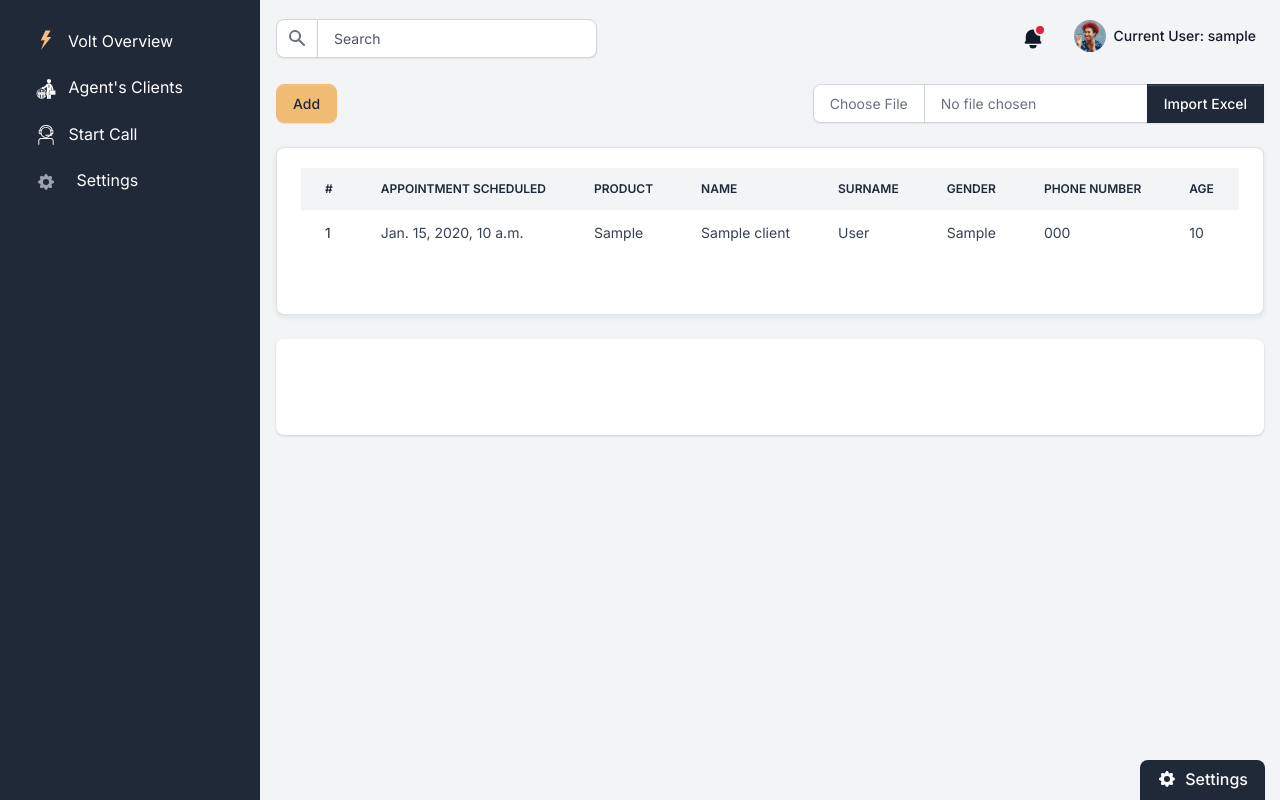
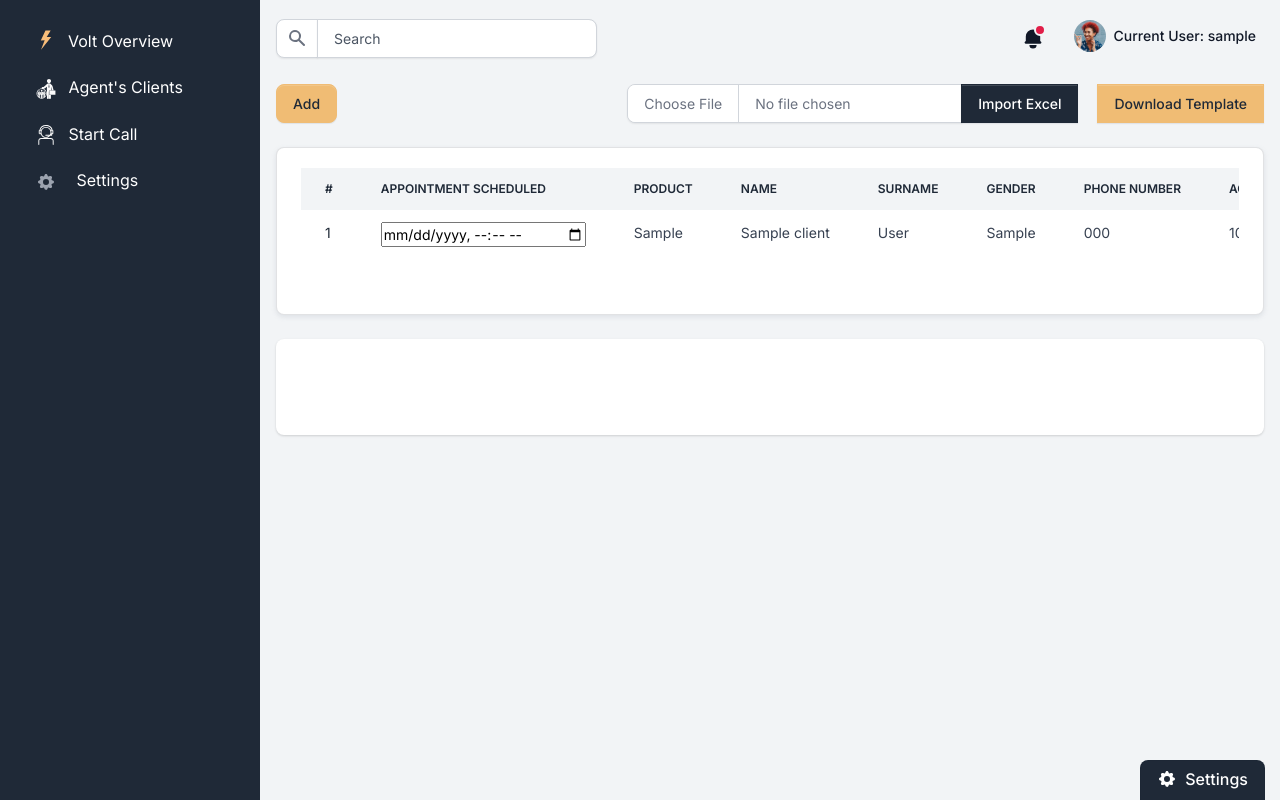
Before and after one commit to Eng-HassanRaza/CRM, a Django app: page /crm/agent_client in a window 1280 px wide. Run offline with Django 3.2, Linux system fonts and the light colour scheme; a user stored in the database is signed in; tables that the repository leaves empty hold one stand-in row (values such as "Sample post"); some libraries are stand-ins or nearby versions.

Commit message:
download templates, add date field for schedule appointment

```diff
--- a/apps/crm/templatetags/custom_filters.py
+++ b/apps/crm/templatetags/custom_filters.py
@@ -1,4 +1,5 @@
 from django import template
+import datetime
 from django.template.defaultfilters import stringfilter
 
 register = template.Library()
@@ -7,3 +8,8 @@
 @stringfilter
 def trim(value):
     return value.strip()
+@register.filter
+def datefilter(value):
+    string = str(value)[:19]
+    date_time = datetime.datetime.strptime(string, '%Y-%m-%d %H:%M:%S').strftime('%Y/%m/%d %H:%M:%S')
+    return date_time
--- a/apps/crm/urls.py
+++ b/apps/crm/urls.py
@@ -12,4 +12,7 @@
     path('agent_client/add/', views.agent_client_add, name='agent_client_add'),
     path('start_calls', views.start_calls, name='start_calls'),
     path('download_even/<uuid:id>', views.create_icsfile, name="download_event"),
+    path('download_excelfile', views.download_excelfile, name="download_excelfile"),
+    path('download_startcall', views.download_startcall, name="download_startcall"),
+    path('ajax_date', views.ajax_date, name="ajax_date"),
 ]
--- a/apps/crm/views.py
+++ b/apps/crm/views.py
@@ -1,5 +1,6 @@
 import uuid
-
+import datetime
+import xlwt as xlwt
 from django.contrib.auth.decorators import login_required
 from django.http import HttpResponse, JsonResponse
 from django.shortcuts import redirect, render
@@ -142,3 +143,103 @@
     response['Content-Type'] = 'text/plain'
     response['Content-Disposition'] = 'attachment; filename=Event.ics'
     return response
+def download_excelfile(request):
+        # content-type of response
+        response = HttpResponse(content_type='application/ms-excel')
+
+        # decide file name
+        response['Content-Disposition'] = 'attachment; filename="add_clients_template.xls"'
+
+        # creating workbook
+        wb = xlwt.Workbook(encoding='utf-8')
+
+        # adding sheet
+        ws = wb.add_sheet("sheet1")
+
+        # Sheet header, first row
+        row_num = 0
+
+        font_style = xlwt.XFStyle()
+        # headers are bold
+        font_style.font.bold = True
+
+        # column header names, you can use your own headers here
+        columns = ['appointment_secehdule', 'product', 'name', 'surname','phone_number','age' ]
+
+        # write column headers in sheet
+        for col_num in range(len(columns)):
+            ws.write(row_num, col_num, columns[col_num], font_style)
+
+        # Sheet body, remaining rows
+        font_style = xlwt.XFStyle()
+
+       # get your data, from database or from a text file...
+      #  data = get_data()  # dummy method to fetch data.
+        #for my_row in data:
+        for i in range(0,1):
+            row_num = row_num + 1
+            ws.write(row_num, 0, "2021/12/15 10:00", font_style)
+            ws.write(row_num, 1, "life insurance", font_style)
+            ws.write(row_num, 2, "tan", font_style)
+            ws.write(row_num, 3, "m", font_style)
+            ws.write(row_num, 4, "6512341234", font_style)
+            ws.write(row_num, 5, "12", font_style)
+
+        wb.save(response)
+        return response
+
+
+def download_startcall(request):
+    # content-type of response
+    response = HttpResponse(content_type='application/ms-excel')
+
+    # decide file name
+    response['Content-Disposition'] = 'attachment; filename="add_phonenumber_template.xls"'
+
+    # creating workbook
+    wb = xlwt.Workbook(encoding='utf-8')
+
+    # adding sheet
+    ws = wb.add_sheet("sheet1")
+
+    # Sheet header, first row
+    row_num = 0
+
+    font_style = xlwt.XFStyle()
+    # headers are bold
+    font_style.font.bold = True
+
+    # column header names, you can use your own headers here
+    columns = ['phone_number']
+
+    # write column headers in sheet
+    for col_num in range(len(columns)):
+        ws.write(row_num, col_num, columns[col_num], font_style)
+
+    # Sheet body, remaining rows
+    font_style = xlwt.XFStyle()
+
+    # get your data, from database or from a text file...
+    #  data = get_data()  # dummy method to fetch data.
+    # for my_row in data:
+    for i in range(0, 3):
+        row_num = row_num + 1
+        ws.write(row_num, 0, "6512341234", font_style)
+
+
+    wb.save(response)
+    return response
+def ajax_date(request):
+    data = dict()
+    if request.is_ajax and request.method == "POST":
+        client_id = request.POST.get("client_id", None)
+        agent_date = request.POST.get("client_date", None)
+
+        date_time = datetime.datetime.strptime(agent_date, '%Y-%m-%dT%H:%M')
+
+
+        query=agent_clients.objects.filter(id=client_id).first()
+        query.appointment_scheduled = date_time
+        query.save()
+        data['html_table'] = True
+    return JsonResponse(data)
--- a/apps/templates/crm/agent_client.html
+++ b/apps/templates/crm/agent_client.html
@@ -16,18 +16,17 @@
     <div>
                  <form id="exceluploadform" method="post" enctype="multipart/form-data">
     {% csrf_token %}
-
-
-            <div class="x_content input-group">
+            <div class="x_content input-group text-center" >
 
                 <input type="file" name="file" class="form-control" required>
-                <button type="submit" class="btn btn-primary" >Import Excel</button>
+                <button type="submit" class="btn btn-primary"style="margin-right: 20px">Import Excel</button>
+                  <a class="btn btn-secondary ml-10" href="{% url 'download_excelfile' %}">Download Template</a>
                 <br/>
             </div>
   </form>
 
 
-                <div class="form-file mb-3" style="display:none">
+                <div class="form-file mb-3 " style="display:none">
                     <input type="file" class="" id="customFile">
                     <label class="form-file-label" for="customFile">
                         <span class="form-file-text">Choose file...</span>
@@ -63,7 +62,11 @@
                           <tr>
 
                               <td class="border-0"><a href="#" class="text-primary font-weight-bold">{{forloop.counter}}</a> </td>
-                              <td class="border-0 font-weight-bold"><span class="icon icon-xs icon-gray w-30"><span class="fas fa-globe-europe"></span></span>{{data.appointment_scheduled}}</td>
+                            <!--  <td class="border-0 font-weight-bold"><span class="icon icon-xs icon-gray w-30"><span class="fas fa-globe-europe"></span></span>
+                                  <input type="datetime-local" id="birthdaytime" name="birthdaytime" value="{{data.appointment_scheduled}}">{{data.appointment_scheduled}}</td>-->
+                              <td class="border-0" id="date" value="{{data.id}}">
+                              <input type="datetime-local" id="client" name="appointment_scheduled" value="{{data.appointment_scheduled|datefilter}}" />
+                              </td>
                               <td class="border-0">
                                   {{data.product}}
                               </td>
@@ -164,4 +167,22 @@
            return false;
     })
 </script>
+<script>
+      $('#client').on('focusout', function() {
+        var client_date = $("#client").val();
+        var client_id=$("#date").attr('value');
+          $.ajax({
+             headers: {'X-CSRFToken': '{{csrf_token}}'},
+             url: '{% url "ajax_date" %}',
+             data : {"client_id":client_id,
+                     "client_date":client_date},
+             type: "POST",
+            success: function(data){
+                console.log(data.success);
+            },
+
+          });
+           return false;
+        });
+</script>
 {% endblock javascripts %}
--- a/apps/templates/crm/start_calls.html
+++ b/apps/templates/crm/start_calls.html
@@ -18,7 +18,9 @@
                     <div class="x_content input-group">
 
                         <input type="file" name="file" class="form-control" required="">
-                        <button type="submit" class="btn btn-primary">Upload Leads</button>
+
+                        <button type="submit" class="btn btn-primary" style="margin-right: 20px">Upload Leads</button>
+                        <a class="btn btn-secondary ml-10" href="{% url 'download_startcall' %}">Download Template</a>
                         <br>
                     </div>
                  </form>
--- a/requirements.txt
+++ b/requirements.txt
@@ -48,3 +48,4 @@
 urllib3==1.26.7
 whitenoise==5.3.0
 xlrd==2.0.1
+xlwt==1.3.0
```
